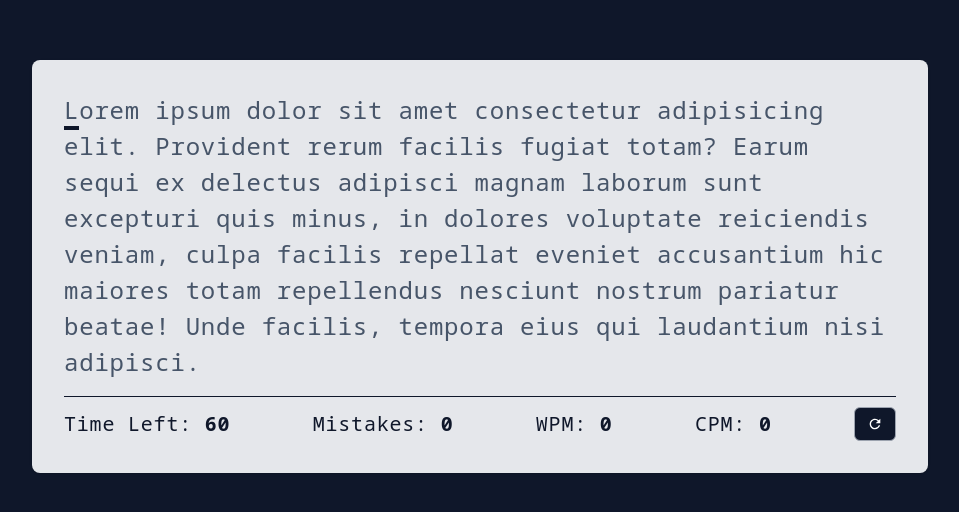
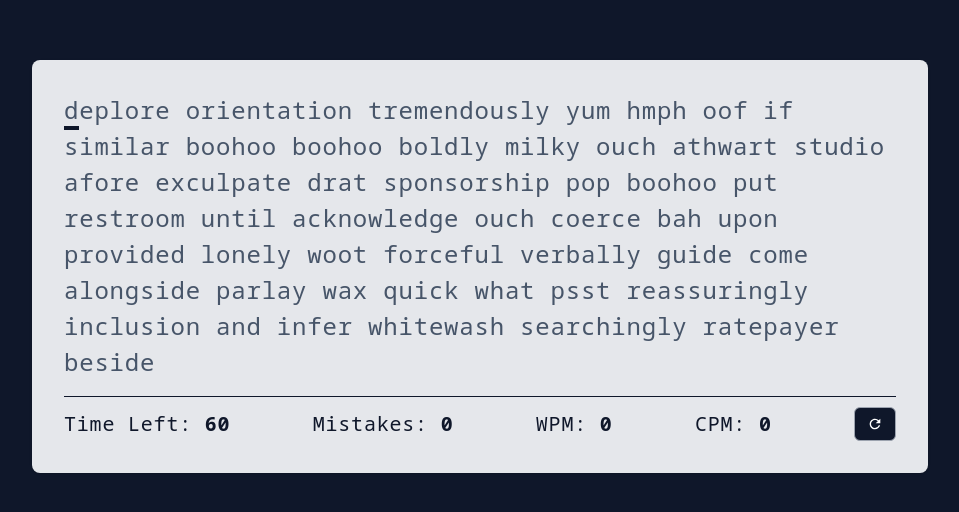
Before and after one commit to ihssmaheel-dev/type-type-go, a React (Vite) app: page / in a window 1280 px wide. Shown: the part 134-646 px from the top of the page, without its empty margins (160-1119 px from the left). Built offline with nearby package versions, Linux system fonts and the light colour scheme.

Commit message:
Feat: Implement faker js to generate random paragraph and rendered it

```diff
--- a/src/components/TypingTest.tsx
+++ b/src/components/TypingTest.tsx
@@ -3,12 +3,17 @@ import TextDisplay from './TextDisplay';
 import UserInput from './UserInput';
 import Stats from './Stats';
 import { calculateCPM, calculateWPM } from '../Utils/helper';
+import { faker } from '@faker-js/faker';
 
-const paragraph = "Lorem ipsum dolor sit amet consectetur adipisicing elit. Provident rerum facilis fugiat totam? Earum sequi ex delectus adipisci magnam laborum sunt excepturi quis minus, in dolores voluptate reiciendis veniam, culpa facilis repellat eveniet accusantium hic maiores totam repellendus nesciunt nostrum pariatur beatae! Unde facilis, tempora eius qui laudantium nisi adipisci.";
+const generateRandomParagraph = (count: number) => {
+	return faker.word.words(count).toLowerCase();
+}
 
 type CorrectWrongType = "correct" | "wrong" | "";
 
 const TypingTest = () => {
+	const [maxWords, setMaxWords] = useState(50);
+	const [paragraph, setParagraph] = useState(generateRandomParagraph(maxWords));
 	const [maxTime, setMaxTime] = useState(60);
 	const [timeLeft, setTimeLeft] = useState(maxTime);
 	const [mistakes, setMistakes] = useState(0);
@@ -89,6 +94,8 @@ const TypingTest = () => {
 	};
 
 	const reset = () => {
+		const newParagraph = generateRandomParagraph(maxWords);
+		setParagraph(newParagraph);
 		setIsTyping(false);
 		setTimeLeft(maxTime);
 		setCharIndex(0);
```
